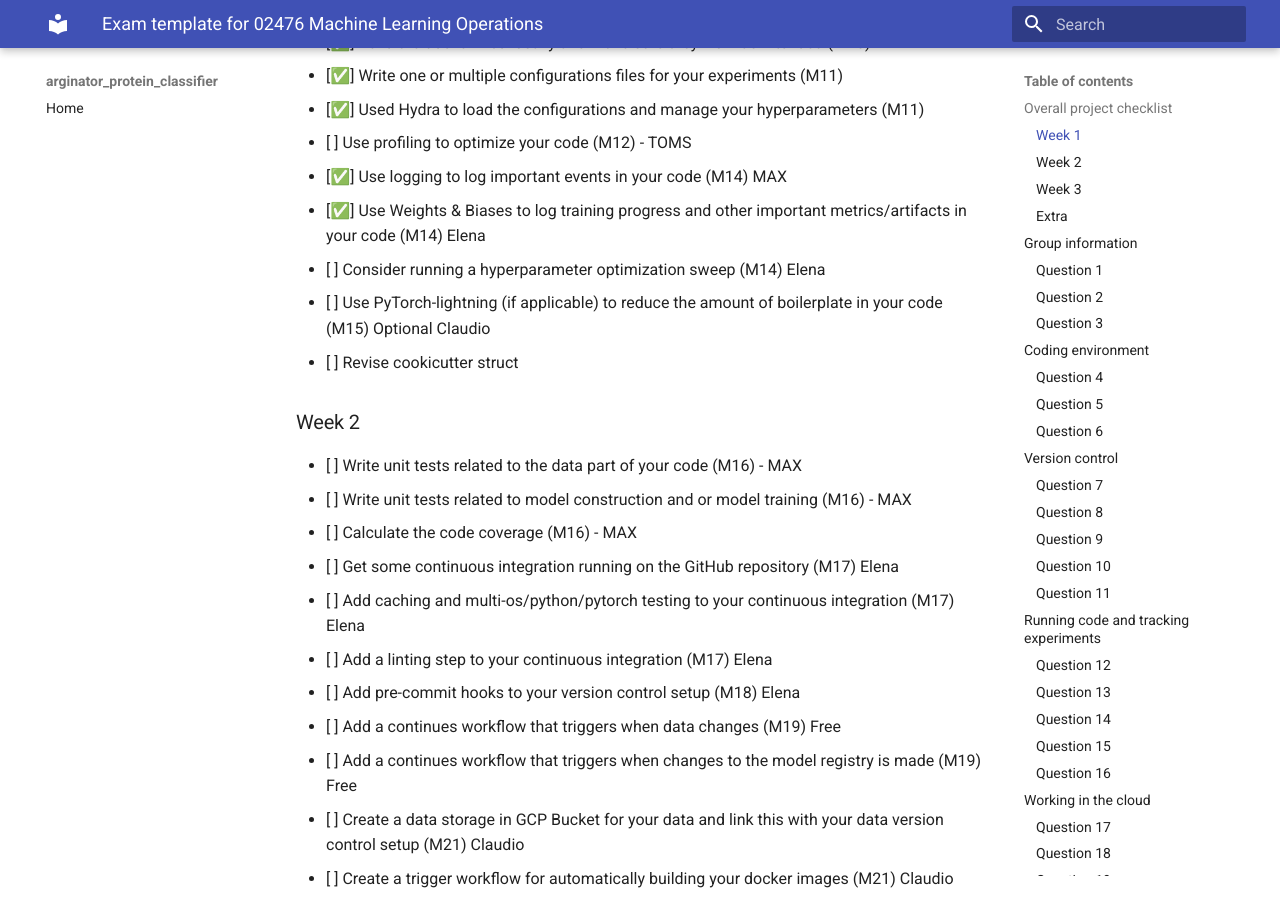
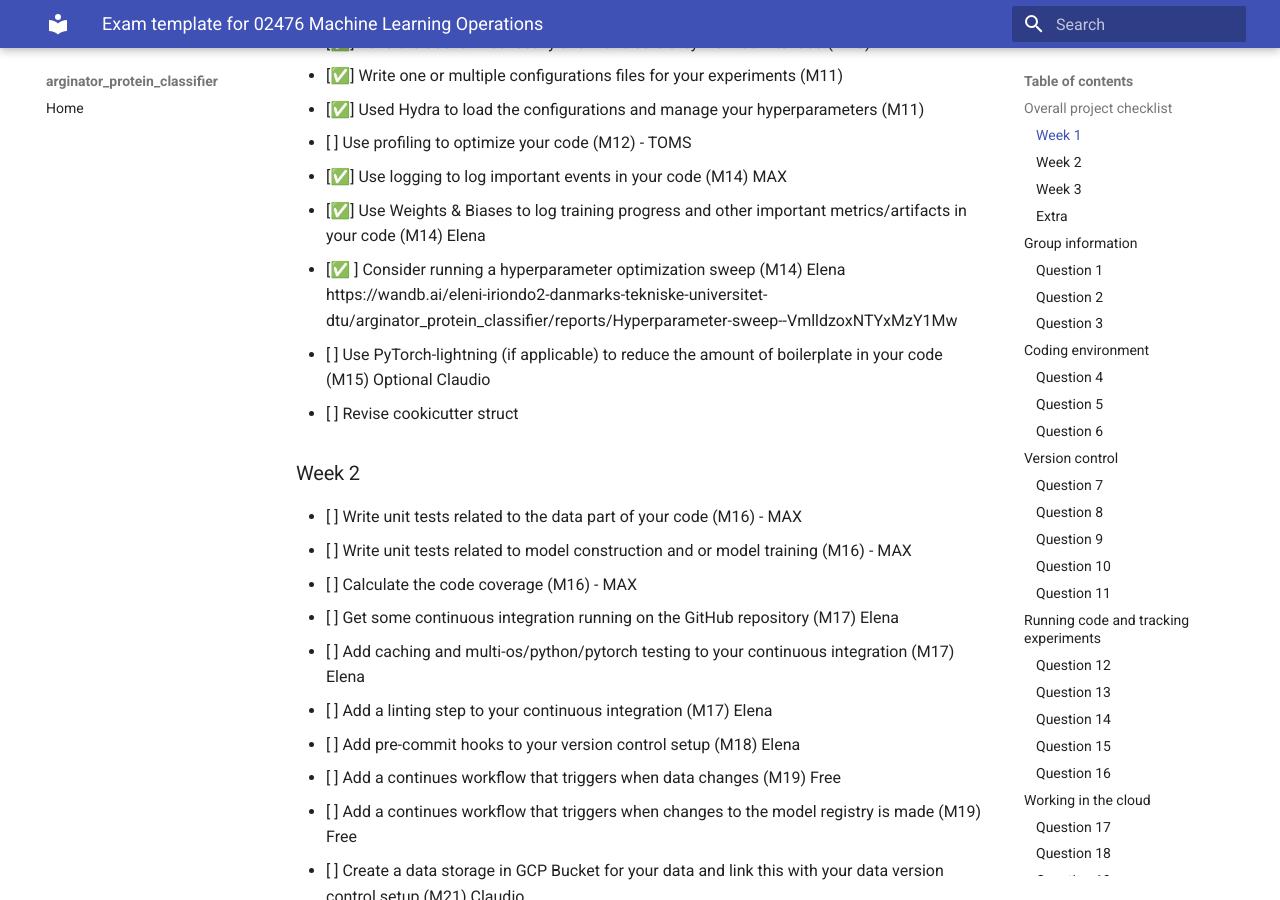
Before and after one commit to elena-iri/ARGinator, an MkDocs documentation site: the page built from docs/source/checklist.md, in a window 1280 px wide and 900 px high, scrolled down 1874 px. Built offline with MkDocs 1.6.1 and Material for MkDocs 9.7.7, drawn with Linux system fonts in a browser that asks for light colours; some of the changed lines change nothing that is shown.

Commit message:
Update checklist for hyperparameter optimization sweep
Updated checklist to mark hyperparameter optimization sweep as completed and added a link.

```diff
--- a/docs/source/checklist.md
+++ b/docs/source/checklist.md
@@ -71,7 +71,8 @@
 * [ ] Use profiling to optimize your code (M12) - TOMS
 * [✅] Use logging to log important events in your code (M14) MAX
 * [✅] Use Weights & Biases to log training progress and other important metrics/artifacts in your code (M14) Elena
-* [ ] Consider running a hyperparameter optimization sweep (M14) Elena
+* [✅ ] Consider running a hyperparameter optimization sweep (M14) Elena
+      https://wandb.ai/eleni-iriondo2-danmarks-tekniske-universitet-dtu/arginator_protein_classifier/reports/Hyperparameter-sweep--VmlldzoxNTYxMzY1Mw
 * [ ] Use PyTorch-lightning (if applicable) to reduce the amount of boilerplate in your code (M15) Optional Claudio
 * [ ] Revise cookicutter struct
 
```
